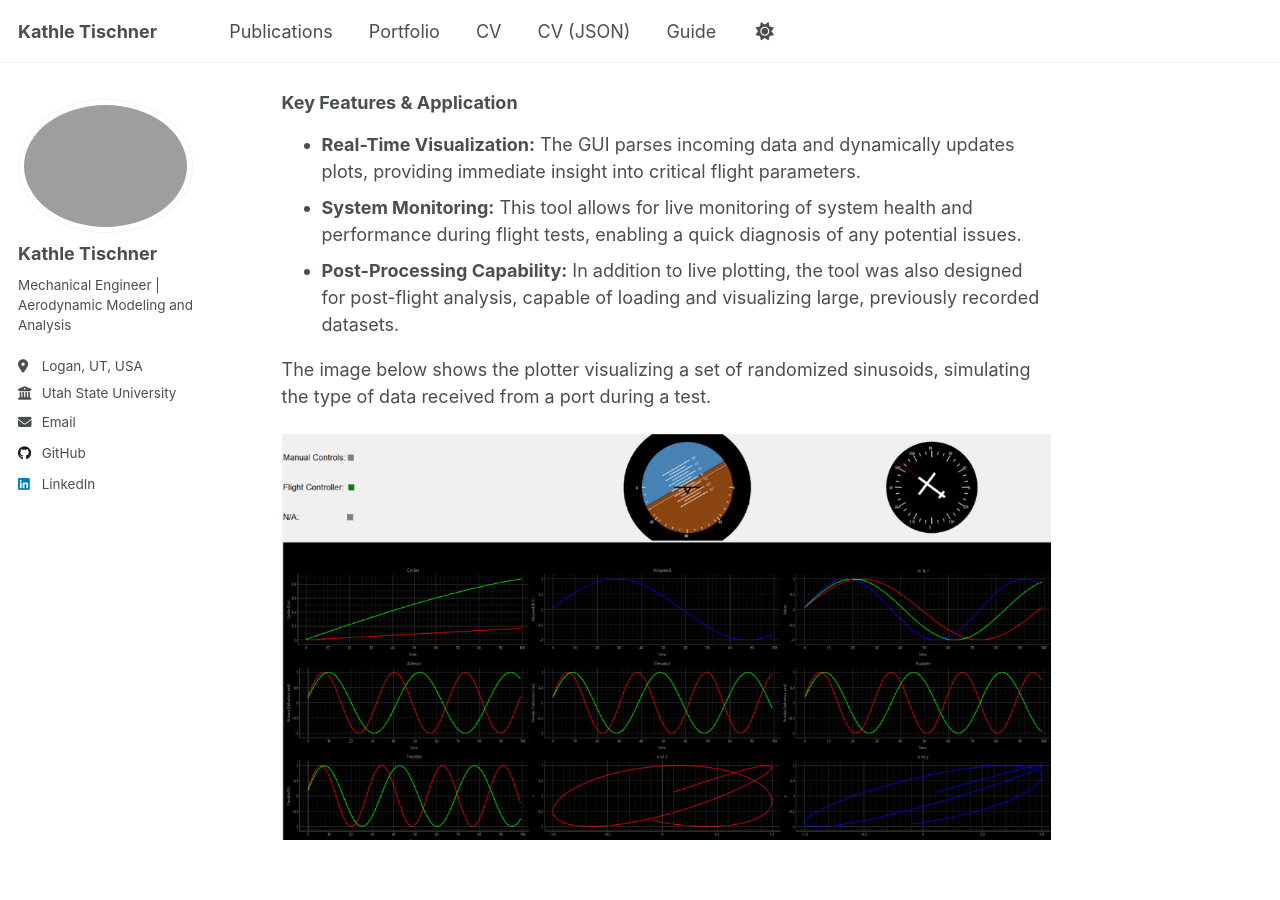
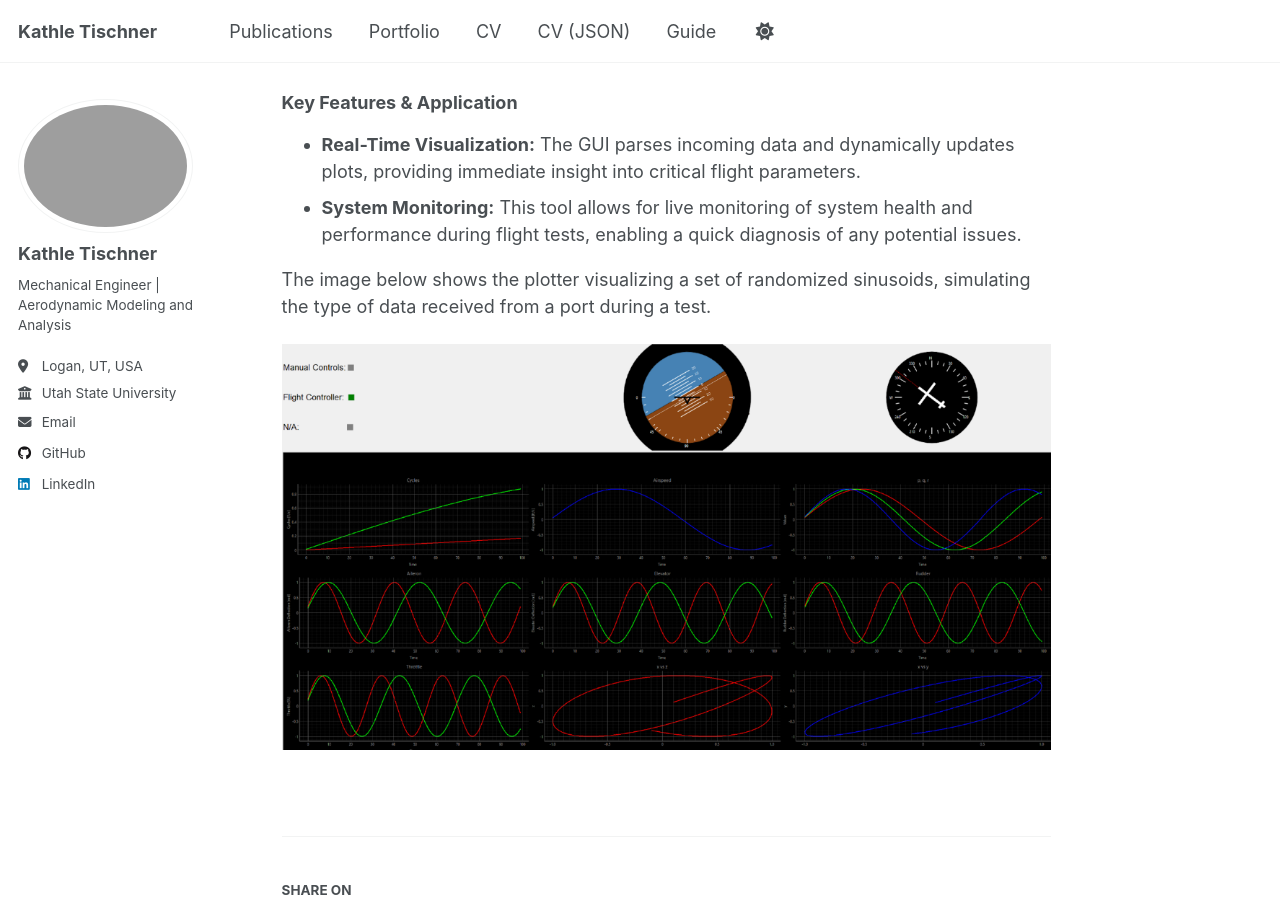
Before and after one commit to kathlet/kathlet.github.io, a Jekyll site: the page built from _portfolio/project-4-flight-data-liveplotter.md, in a window 1280 px wide and 900 px high, scrolled down 365 px. Built offline with Jekyll 4.4.1, drawn with Linux system fonts in a browser that asks for light colours; a script that is not in the unit is left out.

```diff
--- a/_portfolio/project-4-flight-data-liveplotter.md
+++ b/_portfolio/project-4-flight-data-liveplotter.md
@@ -12,7 +12,6 @@ The application listens to a serial port connected to a ground-based receiver, w
 ### Key Features & Application
 * **Real-Time Visualization:** The GUI parses incoming data and dynamically updates plots, providing immediate insight into critical flight parameters.
 * **System Monitoring:** This tool allows for live monitoring of system health and performance during flight tests, enabling a quick diagnosis of any potential issues.
-* **Post-Processing Capability:** In addition to live plotting, the tool was also designed for post-flight analysis, capable of loading and visualizing large, previously recorded datasets.
 
 The image below shows the plotter visualizing a set of randomized sinusoids, simulating the type of data received from a port during a test.
 
```
Also changed, not shown: 1 other file.
